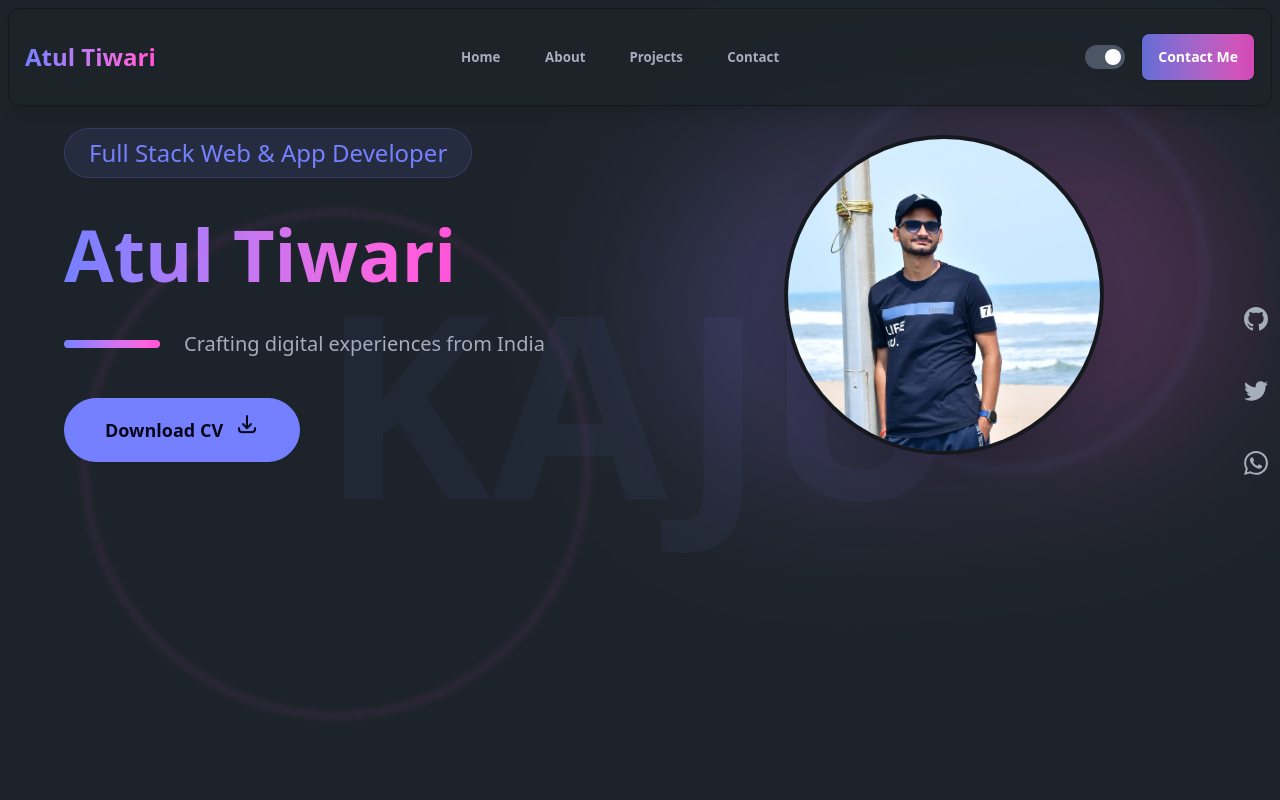
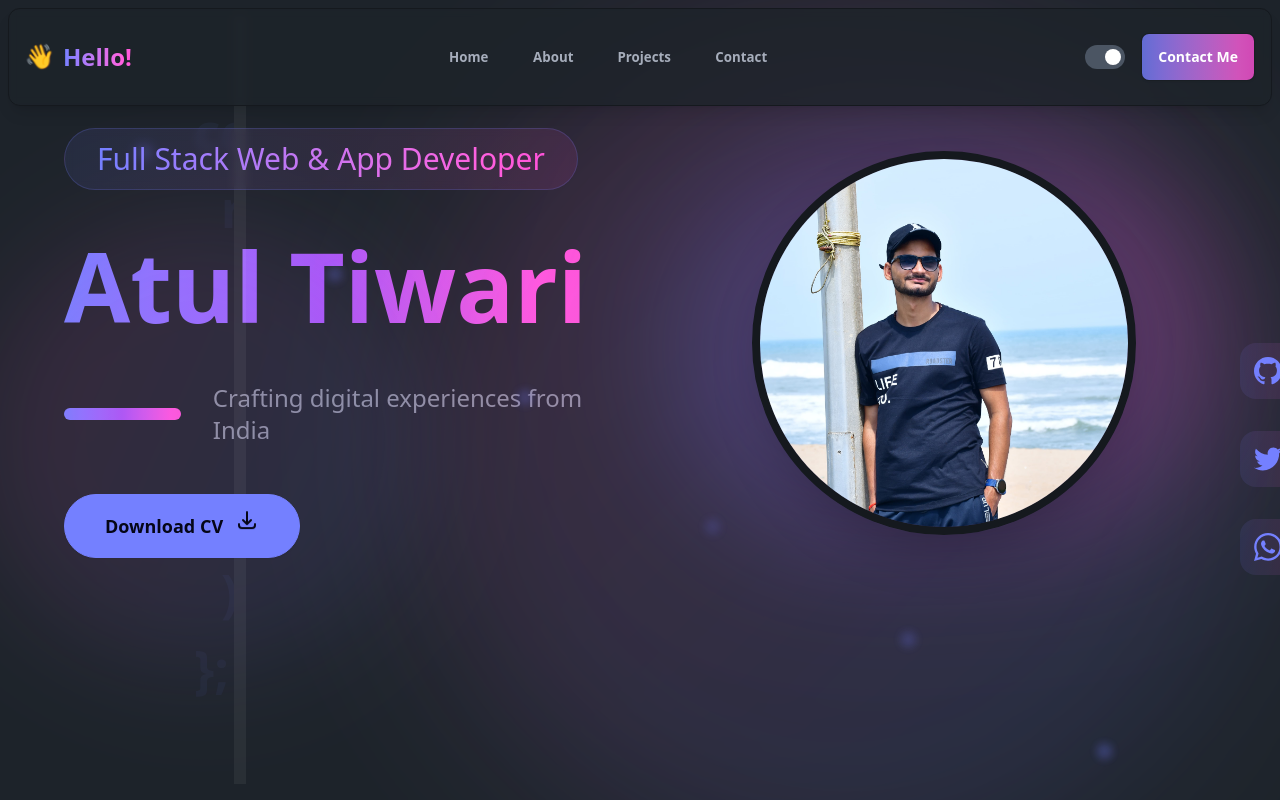
Before and after one commit to atultiwari7388/kajus-portfolio, a Next.js app: page / in a window 1280 px wide. Shown: the top 800 px of the page. Built offline with nearby package versions, Linux system fonts and the light colour scheme.

Commit message:
Enhance hero component design

```diff
--- a/src/components/Header.tsx
+++ b/src/components/Header.tsx
@@ -12,10 +12,32 @@ export default function Header({ scrollToSection }: HeaderProps) {
       animate={{ y: 0 }}
       className="fixed top-0 left-0 right-0 z-50 mx-2 mt-2 rounded-xl border border-base-300 flex items-center justify-between px-4 py-4 bg-base-100/80 backdrop-blur-sm shadow-lg"
     >
-      <motion.div whileHover={{ scale: 1.05 }} className="flex items-center">
-        <h3 className="text-2xl font-bold bg-gradient-to-r from-primary to-secondary bg-clip-text text-transparent hover:from-secondary hover:to-primary transition-all duration-500">
-          Atul Tiwari
-        </h3>
+      <motion.div
+        whileHover={{ scale: 1.05 }}
+        className="flex items-center gap-2"
+      >
+        <motion.span
+          animate={{
+            rotate: [0, 10, -10, 0],
+            y: [0, -3, 3, 0],
+          }}
+          transition={{
+            duration: 2,
+            repeat: Infinity,
+            ease: "easeInOut",
+          }}
+          className="text-2xl"
+        >
+          👋
+        </motion.span>
+        <motion.span
+          initial={{ opacity: 0, x: -20 }}
+          animate={{ opacity: 1, x: 0 }}
+          transition={{ duration: 0.5 }}
+          className="text-2xl font-bold bg-gradient-to-r from-primary to-secondary bg-clip-text text-transparent hover:from-secondary hover:to-primary transition-all duration-500"
+        >
+          Hello!
+        </motion.span>
       </motion.div>
 
       <div className="hidden md:flex items-center">
--- a/src/components/HeroComponent.tsx
+++ b/src/components/HeroComponent.tsx
@@ -1,5 +1,6 @@
 /* eslint-disable @next/next/no-img-element */
 import { motion } from "framer-motion";
+import React from "react";
 
 export default function HeroComponent({
   handleDownloadCV,
@@ -7,41 +8,99 @@ export default function HeroComponent({
   handleDownloadCV: () => void;
 }) {
   return (
+    <>
       <section
         id="home"
         className="min-h-screen pt-32 px-4 md:px-8 lg:px-16 bg-base-100 relative overflow-hidden"
       >
-      {/* Large background text */}
+        {/* Enhanced background code animation */}
         <div className="absolute inset-0 flex items-center justify-center pointer-events-none opacity-5">
-        <h1 className="text-[20vw] font-black text-primary">KAJU</h1>
+          <motion.h1
+            initial={{ opacity: 0 }}
+            animate={{ opacity: 1 }}
+            transition={{ duration: 1 }}
+            className="text-[4vw] font-black text-primary relative"
+          >
+            <motion.span
+              initial={{ width: "0%" }}
+              animate={{ width: "100%" }}
+              transition={{
+                duration: 3,
+                repeat: Infinity,
+                repeatType: "reverse",
+                ease: "easeInOut",
+              }}
+              style={{
+                display: "block",
+                overflow: "hidden",
+                borderRight: "0.25em solid #fff",
+                whiteSpace: "pre",
+              }}
+            >
+              {`
+              const Portfolio = () => {
+                return (
+                  <div>
+                    <h1>Welcome!</h1>
+                    <p>Let's build something amazing</p>
+                  </div>
+                );
+              };
+              `}
+            </motion.span>
+          </motion.h1>
         </div>
 
-      {/* Animated background elements */}
+        {/* Dynamic background elements */}
         <motion.div
           animate={{
             rotate: [0, 360],
-          scale: [0.9, 1.1, 0.9],
+            scale: [0.8, 1.2, 0.8],
+            opacity: [0.3, 0.6, 0.3],
           }}
           transition={{
-          duration: 20,
+            duration: 12,
             repeat: Infinity,
-          ease: "linear",
+            ease: "easeInOut",
           }}
-        className="absolute top-20 right-20 w-96 h-96 rounded-full border-4 border-dashed border-primary/20 blur-sm"
+          className="absolute top-20 right-20 w-[45rem] h-[45rem] rounded-full bg-gradient-to-r from-primary/20 to-secondary/20 blur-3xl"
         />
 
         <motion.div
           animate={{
             rotate: [360, 0],
-          scale: [1.1, 0.9, 1.1],
+            scale: [1.2, 0.8, 1.2],
+            opacity: [0.2, 0.5, 0.2],
           }}
           transition={{
-          duration: 25,
+            duration: 15,
             repeat: Infinity,
-          ease: "linear",
+            ease: "easeInOut",
           }}
-        className="absolute bottom-20 left-20 w-[32rem] h-[32rem] rounded-full border-4 border-dashed border-secondary/20 blur-sm"
+          className="absolute bottom-20 -left-20 w-[35rem] h-[35rem] rounded-full bg-gradient-to-l from-secondary/20 to-primary/20 blur-3xl"
         />
+
+        {/* Floating particles */}
+        {[...Array(6)].map((_, i) => (
+          <motion.div
+            key={i}
+            animate={{
+              y: [0, -20, 0],
+              x: [0, 10, 0],
+              opacity: [0.5, 1, 0.5],
+            }}
+            transition={{
+              duration: 3 + i,
+              repeat: Infinity,
+              delay: i * 0.5,
+            }}
+            className="absolute w-4 h-4 rounded-full bg-primary/30 blur-sm"
+            style={{
+              top: `${20 + i * 15}%`,
+              left: `${10 + i * 15}%`,
+            }}
+          />
+        ))}
 
         <div className="container mx-auto">
           <div className="grid grid-cols-1 md:grid-cols-2 gap-16 items-center">
@@ -50,15 +109,15 @@ export default function HeroComponent({
               initial={{ opacity: 0, x: -50 }}
               animate={{ opacity: 1, x: 0 }}
               transition={{ duration: 1, type: "spring", bounce: 0.4 }}
-            className="space-y-10"
+              className="space-y-12"
             >
               <motion.div
                 initial={{ opacity: 0, y: 20 }}
                 animate={{ opacity: 1, y: 0 }}
                 transition={{ delay: 0.3 }}
-              className="inline-block px-6 py-2 rounded-full bg-primary/10 border border-primary/20"
+                className="inline-block px-8 py-3 rounded-full bg-gradient-to-r from-primary/10 to-secondary/10 border border-primary/20 backdrop-blur-sm"
               >
-              <h2 className="text-xl md:text-2xl font-medium text-primary">
+                <h2 className="text-2xl md:text-3xl font-medium bg-gradient-to-r from-primary to-secondary bg-clip-text text-transparent">
                   Full Stack Web & App Developer
                 </h2>
               </motion.div>
@@ -67,9 +126,9 @@ export default function HeroComponent({
                 initial={{ opacity: 0, y: 20 }}
                 animate={{ opacity: 1, y: 0 }}
                 transition={{ delay: 0.5 }}
-              className="text-5xl md:text-7xl font-bold"
+                className="text-6xl md:text-8xl font-black leading-tight"
               >
-              <span className="bg-gradient-to-r from-primary to-secondary bg-clip-text text-transparent">
+                <span className="bg-gradient-to-r from-primary via-purple-500 to-secondary bg-clip-text text-transparent">
                   Atul Tiwari
                 </span>
               </motion.h1>
@@ -78,15 +137,15 @@ export default function HeroComponent({
                 initial={{ opacity: 0, x: -20 }}
                 animate={{ opacity: 1, x: 0 }}
                 transition={{ delay: 0.7 }}
-              className="flex items-center gap-6"
+                className="flex items-center gap-8"
               >
-              <div className="w-24 h-2 rounded-full bg-gradient-to-r from-primary to-secondary"></div>
-              <p className="text-lg md:text-xl font-medium">
+                <div className="w-32 h-3 rounded-full bg-gradient-to-r from-primary via-purple-500 to-secondary"></div>
+                <p className="text-xl md:text-2xl font-medium text-base-content/80">
                   Crafting digital experiences from India
                 </p>
               </motion.div>
 
-            {/* Download CV Button */}
+              {/* Enhanced Download CV Button */}
               <motion.button
                 onClick={handleDownloadCV}
                 whileHover={{ scale: 1.05 }}
@@ -117,7 +176,7 @@ export default function HeroComponent({
               </motion.button>
             </motion.div>
 
-          {/* Center Image */}
+            {/* Center Image with enhanced effects */}
             <motion.div
               initial={{ opacity: 0, scale: 0.5 }}
               animate={{ opacity: 1, scale: 1 }}
@@ -126,89 +185,75 @@ export default function HeroComponent({
             >
               <motion.div
                 animate={{
-                scale: [1, 1.1, 1],
-                rotate: [0, 5, -5, 0],
+                  scale: [1, 1.2, 1],
+                  rotate: [0, 10, -10, 0],
                 }}
                 transition={{
-                duration: 5,
+                  duration: 8,
                   repeat: Infinity,
-                repeatType: "reverse",
+                  ease: "easeInOut",
                 }}
-              className="absolute inset-0 bg-gradient-to-r from-primary to-secondary rounded-full blur-3xl opacity-20"
+                className="absolute inset-0 bg-gradient-to-r from-primary via-purple-500 to-secondary rounded-full blur-3xl opacity-25"
               ></motion.div>
               <motion.div
                 whileHover={{ scale: 1.05 }}
-              className="relative w-64 h-64 md:w-80 md:h-80 rounded-full overflow-hidden border-4 border-base-300 hover:border-primary transition-colors duration-300 shadow-2xl"
+                className="relative w-72 h-72 md:w-96 md:h-96 rounded-full overflow-hidden border-8 border-base-300 hover:border-primary transition-all duration-500 shadow-2xl hover:shadow-primary/30"
               >
                 <img
                   src="/3rd.jpg"
                   alt="Atul Tiwari"
-                className="w-full h-full object-cover transform hover:scale-110 transition-transform duration-500"
+                  className="w-full h-full object-cover transform hover:scale-110 transition-transform duration-700"
                 />
               </motion.div>
 
-            {/* Social Links */}
+              {/* Enhanced Social Links */}
               <motion.ul
                 initial={{ opacity: 0, x: 50 }}
                 animate={{ opacity: 1, x: 0 }}
                 transition={{ duration: 0.5, delay: 0.2 }}
-              className="absolute -right-16 top-1/2 -translate-y-1/2 flex flex-col gap-6 md:flex hidden"
+                className="absolute -right-20 top-1/2 -translate-y-1/2 flex flex-col gap-8 md:flex hidden"
               >
-              <motion.li whileHover={{ scale: 1.2, x: -5 }}>
+                {[
+                  {
+                    href: "https://github.com/atultiwari7388",
+                    path: "M12 0c-6.626 0-12 5.373-12 12 0 5.302 3.438 9.8 8.207 11.387.599.111.793-.261.793-.577v-2.234c-3.338.726-4.033-1.416-4.033-1.416-.546-1.387-1.333-1.756-1.333-1.756-1.089-.745.083-.729.083-.729 1.205.084 1.839 1.237 1.839 1.237 1.07 1.834 2.807 1.304 3.492.997.107-.775.418-1.305.762-1.604-2.665-.305-5.467-1.334-5.467-5.931 0-1.311.469-2.381 1.236-3.221-.124-.303-.535-1.524.117-3.176 0 0 1.008-.322 3.301 1.23.957-.266 1.983-.399 3.003-.404 1.02.005 2.047.138 3.006.404 2.291-1.552 3.297-1.23 3.297-1.23.653 1.653.242 2.874.118 3.176.77.84 1.235 1.911 1.235 3.221 0 4.609-2.807 5.624-5.479 5.921.43.372.823 1.102.823 2.222v3.293c0 .319.192.694.801.576 4.765-1.589 8.199-6.086 8.199-11.386 0-6.627-5.373-12-12-12z",
+                  },
+                  {
+                    href: "https://x.com/AtulTiw64466639",
+                    path: "M24 4.557c-.883.392-1.832.656-2.828.775 1.017-.609 1.798-1.574 2.165-2.724-.951.564-2.005.974-3.127 1.195-.897-.957-2.178-1.555-3.594-1.555-3.179 0-5.515 2.966-4.797 6.045-4.091-.205-7.719-2.165-10.148-5.144-1.29 2.213-.669 5.108 1.523 6.574-.806-.026-1.566-.247-2.229-.616-.054 2.281 1.581 4.415 3.949 4.89-.693.188-1.452.232-2.224.084.626 1.956 2.444 3.379 4.6 3.419-2.07 1.623-4.678 2.348-7.29 2.04 2.179 1.397 4.768 2.212 7.548 2.212 9.142 0 14.307-7.721 13.995-14.646.962-.695 1.797-1.562 2.457-2.549z",
+                  },
+                  {
+                    href: "https://api.whatsapp.com/send/?phone=%2B918960290289&text&type=phone_number&app_absent=0",
+                    path: "M.057 24l1.687-6.163c-1.041-1.804-1.588-3.849-1.587-5.946.003-6.556 5.338-11.891 11.893-11.891 3.181.001 6.167 1.24 8.413 3.488 2.245 2.248 3.481 5.236 3.48 8.414-.003 6.557-5.338 11.892-11.893 11.892-1.99-.001-3.951-.5-5.688-1.448l-6.305 1.654zm6.597-3.807c1.676.995 3.276 1.591 5.392 1.592 5.448 0 9.886-4.434 9.889-9.885.002-5.462-4.415-9.89-9.881-9.892-5.452 0-9.887 4.434-9.889 9.884-.001 2.225.651 3.891 1.746 5.634l-.999 3.648 3.742-.981zm11.387-5.464c-.074-.124-.272-.198-.57-.347-.297-.149-1.758-.868-2.031-.967-.272-.099-.47-.149-.669.149-.198.297-.768.967-.941 1.165-.173.198-.347.223-.644.074-.297-.149-1.255-.462-2.39-1.475-.883-.788-1.48-1.761-1.653-2.059-.173-.297-.018-.458.13-.606.134-.133.297-.347.446-.521.151-.172.2-.296.3-.495.099-.198.05-.372-.025-.521-.075-.148-.669-1.611-.916-2.206-.242-.579-.487-.501-.669-.51l-.57-.01c-.198 0-.52.074-.792.372s-1.04 1.016-1.04 2.479 1.065 2.876 1.213 3.074c.149.198 2.095 3.2 5.076 4.487.709.306 1.263.489 1.694.626.712.226 1.36.194 1.872.118.571-.085 1.758-.719 2.006-1.413.248-.695.248-1.29.173-1.414z",
+                  },
+                ].map((social, index) => (
+                  <motion.li
+                    key={index}
+                    whileHover={{ scale: 1.2, x: -10 }}
+                    className="group"
+                  >
                     <a
-                  href="https://github.com/atultiwari7388"
+                      href={social.href}
                       target="_blank"
                       rel="noopener noreferrer"
-                  className="w-12 h-12 flex items-center justify-center rounded-lg hover:bg-primary/20"
+                      className="w-14 h-14 flex items-center justify-center rounded-2xl bg-gradient-to-r from-primary/10 to-secondary/10 hover:from-primary/20 hover:to-secondary/20 transition-all duration-300 group-hover:shadow-lg group-hover:shadow-primary/30"
                     >
                       <svg
                         xmlns="http://www.w3.org/2000/svg"
-                    className="h-6 w-6"
+                        className="h-7 w-7 text-primary group-hover:text-secondary transition-colors duration-300"
                         fill="currentColor"
                         viewBox="0 0 24 24"
                       >
-                    <path d="M12 0c-6.626 0-12 5.373-12 12 0 5.302 3.438 9.8 8.207 11.387.599.111.793-.261.793-.577v-2.234c-3.338.726-4.033-1.416-4.033-1.416-.546-1.387-1.333-1.756-1.333-1.756-1.089-.745.083-.729.083-.729 1.205.084 1.839 1.237 1.839 1.237 1.07 1.834 2.807 1.304 3.492.997.107-.775.418-1.305.762-1.604-2.665-.305-5.467-1.334-5.467-5.931 0-1.311.469-2.381 1.236-3.221-.124-.303-.535-1.524.117-3.176 0 0 1.008-.322 3.301 1.23.957-.266 1.983-.399 3.003-.404 1.02.005 2.047.138 3.006.404 2.291-1.552 3.297-1.23 3.297-1.23.653 1.653.242 2.874.118 3.176.77.84 1.235 1.911 1.235 3.221 0 4.609-2.807 5.624-5.479 5.921.43.372.823 1.102.823 2.222v3.293c0 .319.192.694.801.576 4.765-1.589 8.199-6.086 8.199-11.386 0-6.627-5.373-12-12-12z" />
+                        <path d={social.path} />
                       </svg>
                     </a>
                   </motion.li>
-              <motion.li whileHover={{ scale: 1.2, x: -5 }}>
-                <a
-                  href="https://x.com/AtulTiw64466639"
-                  target="_blank"
-                  rel="noopener noreferrer"
-                  className="w-12 h-12 flex items-center justify-center rounded-lg hover:bg-primary/20"
-                >
-                  <svg
-                    xmlns="http://www.w3.org/2000/svg"
-                    className="h-6 w-6"
-                    fill="currentColor"
-                    viewBox="0 0 24 24"
-                  >
-                    <path d="M24 4.557c-.883.392-1.832.656-2.828.775 1.017-.609 1.798-1.574 2.165-2.724-.951.564-2.005.974-3.127 1.195-.897-.957-2.178-1.555-3.594-1.555-3.179 0-5.515 2.966-4.797 6.045-4.091-.205-7.719-2.165-10.148-5.144-1.29 2.213-.669 5.108 1.523 6.574-.806-.026-1.566-.247-2.229-.616-.054 2.281 1.581 4.415 3.949 4.89-.693.188-1.452.232-2.224.084.626 1.956 2.444 3.379 4.6 3.419-2.07 1.623-4.678 2.348-7.29 2.04 2.179 1.397 4.768 2.212 7.548 2.212 9.142 0 14.307-7.721 13.995-14.646.962-.695 1.797-1.562 2.457-2.549z" />
-                  </svg>
-                </a>
-              </motion.li>
-              <motion.li whileHover={{ scale: 1.2, x: -5 }}>
-                <a
-                  href="https://api.whatsapp.com/send/?phone=%2B918960290289&text&type=phone_number&app_absent=0"
-                  target="_blank"
-                  rel="noopener noreferrer"
-                  className="w-12 h-12 flex items-center justify-center rounded-lg hover:bg-primary/20"
-                >
-                  <svg
-                    xmlns="http://www.w3.org/2000/svg"
-                    className="h-6 w-6"
-                    fill="currentColor"
-                    viewBox="0 0 24 24"
-                  >
-                    <path d="M.057 24l1.687-6.163c-1.041-1.804-1.588-3.849-1.587-5.946.003-6.556 5.338-11.891 11.893-11.891 3.181.001 6.167 1.24 8.413 3.488 2.245 2.248 3.481 5.236 3.48 8.414-.003 6.557-5.338 11.892-11.893 11.892-1.99-.001-3.951-.5-5.688-1.448l-6.305 1.654zm6.597-3.807c1.676.995 3.276 1.591 5.392 1.592 5.448 0 9.886-4.434 9.889-9.885.002-5.462-4.415-9.89-9.881-9.892-5.452 0-9.887 4.434-9.889 9.884-.001 2.225.651 3.891 1.746 5.634l-.999 3.648 3.742-.981zm11.387-5.464c-.074-.124-.272-.198-.57-.347-.297-.149-1.758-.868-2.031-.967-.272-.099-.47-.149-.669.149-.198.297-.768.967-.941 1.165-.173.198-.347.223-.644.074-.297-.149-1.255-.462-2.39-1.475-.883-.788-1.48-1.761-1.653-2.059-.173-.297-.018-.458.13-.606.134-.133.297-.347.446-.521.151-.172.2-.296.3-.495.099-.198.05-.372-.025-.521-.075-.148-.669-1.611-.916-2.206-.242-.579-.487-.501-.669-.51l-.57-.01c-.198 0-.52.074-.792.372s-1.04 1.016-1.04 2.479 1.065 2.876 1.213 3.074c.149.198 2.095 3.2 5.076 4.487.709.306 1.263.489 1.694.626.712.226 1.36.194 1.872.118.571-.085 1.758-.719 2.006-1.413.248-.695.248-1.29.173-1.414z" />
-                  </svg>
-                </a>
-              </motion.li>
+                ))}
               </motion.ul>
             </motion.div>
           </div>
         </div>
       </section>
+    </>
   );
 }
--- a/src/components/Skills.tsx
+++ b/src/components/Skills.tsx
@@ -39,7 +39,7 @@ export default function Skills() {
           viewport={{ once: true }}
           className="text-center mb-20"
         >
-          <h2 className="text-8xl font-black mb-8 bg-gradient-to-r from-primary via-purple-500 to-secondary bg-clip-text text-transparent drop-shadow-lg">
+          <h2 className="text-8xl font-black mb-8 bg-gradient-to-r from-primary via-purple-500 to-secondary bg-clip-text text-transparent drop-shadow-lg whitespace-nowrap">
             My Skills
           </h2>
           <p className="text-base-content/70 text-2xl max-w-4xl mx-auto leading-relaxed font-light">
@@ -61,7 +61,7 @@ export default function Skills() {
             </h3>
             <div className="space-y-8">
               {[
-                { name: "React/Next.js", level: "90%" },
+                { name: "React/Next.js", level: "70%" },
                 { name: "Flutter", level: "90%" },
                 { name: "Node.js", level: "65%" },
                 { name: "TypeScript", level: "60%" },
@@ -119,6 +119,8 @@ export default function Skills() {
                 { name: "Project Management", icon: "📊" },
                 { name: "Adaptability", icon: "🔄" },
                 { name: "Critical Thinking", icon: "🧠" },
+                { name: "Individual Project Handling", icon: "🎨" },
+                { name: "Code Refactoring", icon: "♻️" },
               ].map((skill, index) => (
                 <motion.div
                   initial={{ opacity: 0, scale: 0.8 }}
```
Lines whose indentation alone changed are shown as unchanged.
